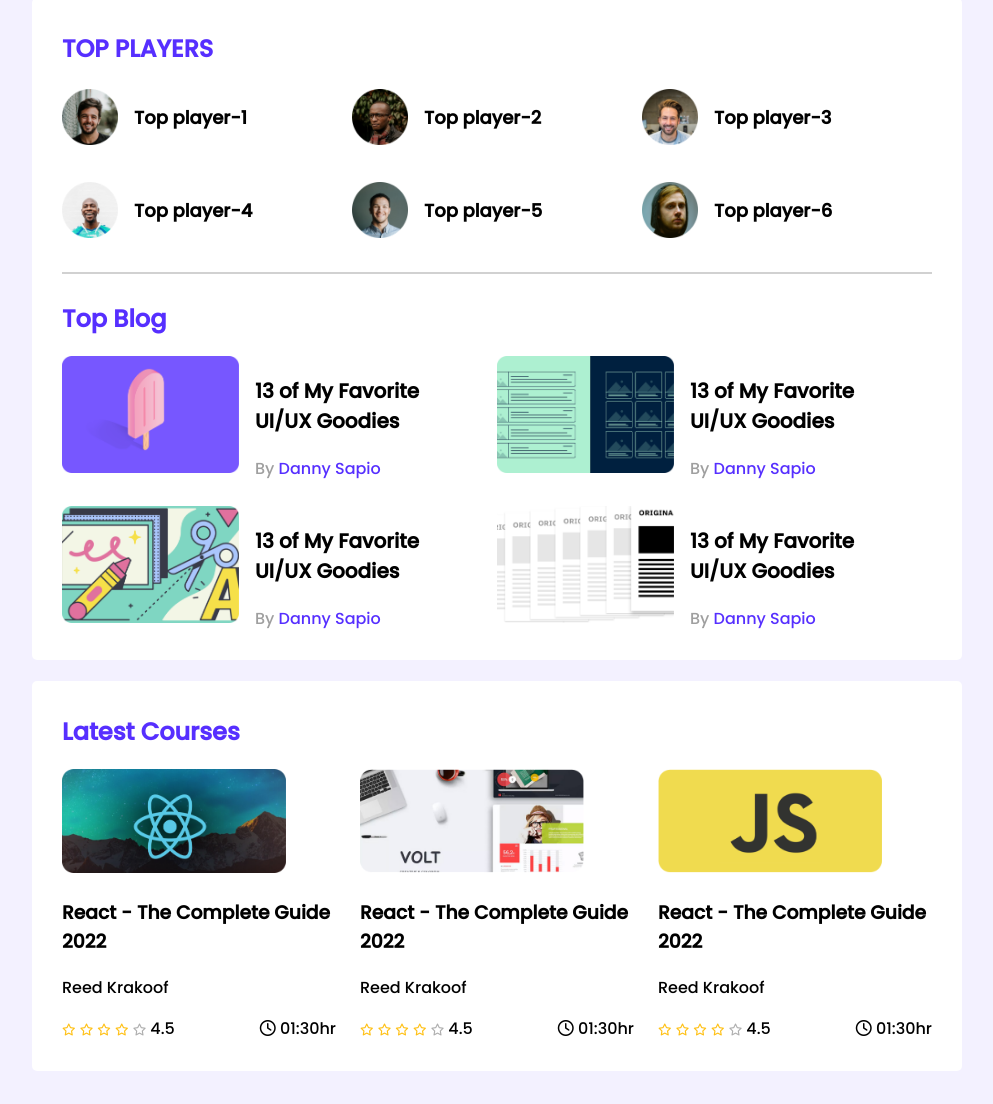
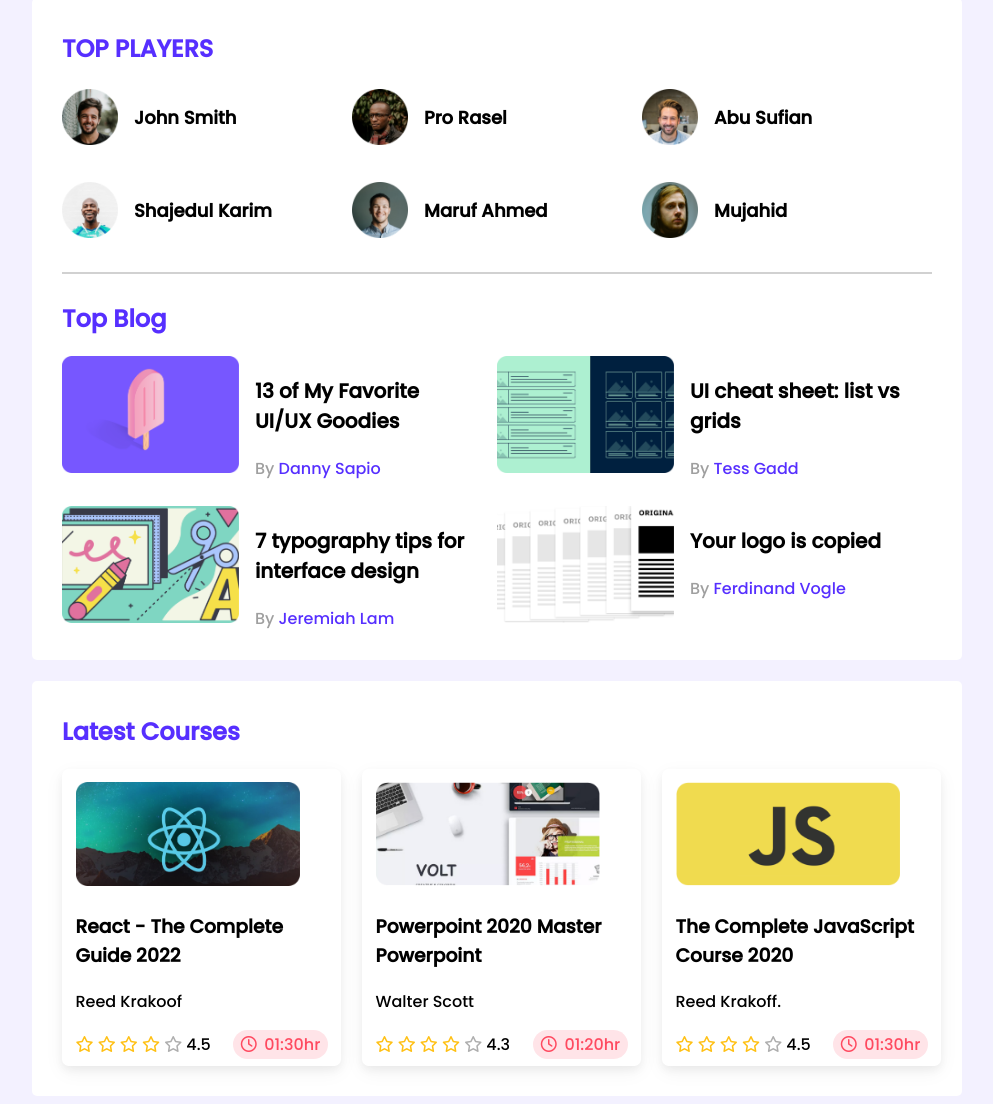
Before and after one commit to ijahid191/leader-board-css3, a plain HTML site: page index.html in a window 1280 px wide. Shown: the part 31-1135 px from the top of the page, without its empty margins (143-1136 px from the left). Before the commit the page ends 1110 px from the top, so only its background shows below. Drawn offline with Linux system fonts and the light colour scheme.

Commit message:
final push

```diff
--- a/index.html
+++ b/index.html
@@ -22,27 +22,27 @@
                 <div class="players">
                     <div class="player">
                         <img src="images/players/player-1.png" alt="">
-                        <h3 class="player-name">Top player-1</h3>
+                        <h3 class="player-name">John Smith</h3>
                     </div>
                     <div class="player">
                         <img src="images/players/player-2.png" alt="">
-                        <h3 class="player-name">Top player-2</h3>
+                        <h3 class="player-name">Pro Rasel</h3>
                     </div>
                     <div class="player">
                         <img src="images/players/player-3.png" alt="">
-                        <h3 class="player-name">Top player-3</h3>
+                        <h3 class="player-name">Abu Sufian</h3>
                     </div>
                     <div class="player">
                         <img src="images/players/player-4.png" alt="">
-                        <h3 class="player-name">Top player-4</h3>
+                        <h3 class="player-name">Shajedul Karim</h3>
                     </div>
                     <div class="player">
                         <img src="images/players/player-5.png" alt="">
-                        <h3 class="player-name">Top player-5</h3>
+                        <h3 class="player-name">Maruf Ahmed</h3>
                     </div>
                     <div class="player">
                         <img src="images/players/player-6.png" alt="">
-                        <h3 class="player-name">Top player-6</h3>
+                        <h3 class="player-name">Mujahid</h3>
                     </div>
                 </div>
             </div>
@@ -64,8 +64,9 @@
                             <img src="images/blogs/blog-2.png" alt="">
                         </div>
                         <div class="blog-info">
-                            <h3 class="blog-title">13 of My Favorite UI/UX Goodies</h3>
-                            <p class="blog-author">By<a href=""> Danny Sapio</a></p>
+                            <h3 class="blog-title">UI cheat sheet:
+                                list vs grids</h3>
+                            <p class="blog-author">By<a href=""> Tess Gadd</a></p>
                         </div>
                     </artical>
                     <artical class="blog">
@@ -73,8 +74,9 @@
                             <img src="images/blogs/blog-3.png" alt="">
                         </div>
                         <div class="blog-info">
-                            <h3 class="blog-title">13 of My Favorite UI/UX Goodies</h3>
-                            <p class="blog-author">By<a href=""> Danny Sapio</a></p>
+                            <h3 class="blog-title">7 typography tips
+                                for interface design</h3>
+                            <p class="blog-author">By<a href=""> Jeremiah Lam</a></p>
                         </div>
                     </artical>
                     <artical class="blog">
@@ -82,8 +84,9 @@
                             <img src="images/blogs/blog-4.png" alt="">
                         </div>
                         <div class="blog-info">
-                            <h3 class="blog-title">13 of My Favorite UI/UX Goodies</h3>
-                            <p class="blog-author">By<a href=""> Danny Sapio</a></p>
+                            <h3 class="blog-title">Your logo is
+                                copied</h3>
+                            <p class="blog-author">By<a href=""> Ferdinand Vogle</a></p>
                         </div>
                     </artical>
                 </div>
@@ -122,8 +125,8 @@
                         <img src="images/courses/course-2.png" alt="">
                     </div>
                     <div class="course-detail">
-                        <h3 class="course-title">React - The Complete Guide 2022</h3>
-                        <p class="course-author">Reed Krakoof</p>
+                        <h3 class="course-title">Powerpoint 2020 Master Powerpoint </h3>
+                        <p class="course-author">Walter Scott</p>
                         <div class="course-info">
                             <div>
                                 <i class="fa-regular fa-star filled "></i>
@@ -131,12 +134,12 @@
                                 <i class="fa-regular fa-star filled "></i>
                                 <i class="fa-regular fa-star filled"></i>
                                 <i class="fa-regular fa-star empty"></i>
-                                <span> 4.5</span>
+                                <span> 4.3</span>
                             </div>
 
                             <div class="course-duration">
                                 <i class="fa-regular fa-clock"></i>
-                                01:30hr
+                                <span class="time"> 01:20hr</span>
                             </div>
                         </div>
                     </div>
@@ -146,8 +149,8 @@
                         <img src="images/courses/course-3.png" alt="">
                     </div>
                     <div class="course-detail">
-                        <h3 class="course-title">React - The Complete Guide 2022</h3>
-                        <p class="course-author">Reed Krakoof</p>
+                        <h3 class="course-title">The Complete JavaScript Course 2020</h3>
+                        <p class="course-author">Reed Krakoff.</p>
                         <div class="course-info">
                             <div>
                                 <i class="fa-regular fa-star filled "></i>
--- a/styles/style.css
+++ b/styles/style.css
@@ -89,16 +89,43 @@ hr{
 .courses{
     display: grid;
     grid-template-columns:repeat(3,1fr) ;
-    grid-column-gap: 24px;
+    grid-column-gap: 30px;
+    grid-row-gap: 30px;
+
 }
-.course .course-banner img{
+.course{
+    height: 269.7856750488281px;
+    width: 252.4232177734375px;
+    padding: 5%;
+    border-radius: 7px;
+    box-shadow: 0 4px 8px 0 rgba(0, 0, 0, 0.05), 0 6px 20px 0 rgba(0, 0, 0, 0.05);
+
+
+
+}
+
+.course-banner img{
     width: 224px;
     height: 104px;
+
 }
 .course-info{
     display: flex;
     align-items: center;
     justify-content: space-between;
+}
+.course-duration{
+    height: 29.382596969604492px;
+    width: 94.82565307617188px;
+
+    background: #FFE4E8;
+    border-radius: 14.6913px;
+    color: #FF4A60;
+    display: flex;
+    justify-content: space-evenly;
+    align-items: center;
+}
+
 }
 .fa-star{
     font-size:12px ;
@@ -109,3 +136,37 @@ hr{
 .fa-star.empty{
     color: #AEAEAE;
 }
+/* .fa-clock .time{
+    color: #FF4A60;
+} */
+
+/* Media quary */
+
+/*.......................................... For mobile device........................ */
+@media only screen and (max-width:688px) {
+    .container{
+        width: 100%;
+    }
+
+
+    .players, .blogs, .courses {
+        /* background-color: red; */
+        grid-template-columns: repeat(1,1fr);
+    }
+    .player {
+        flex-direction: column;
+    }
+}
+/* big devices */
+@media only screen and (min-width:688px) and (max-width:992px) {
+     .container{
+        width: 100%;
+     }
+    .players , .courses{
+        grid-template-columns: repeat(2,1fr);
+    }
+    .blogs{
+        grid-template-columns: repeat(1,1fr);
+    }
+
+}
```
